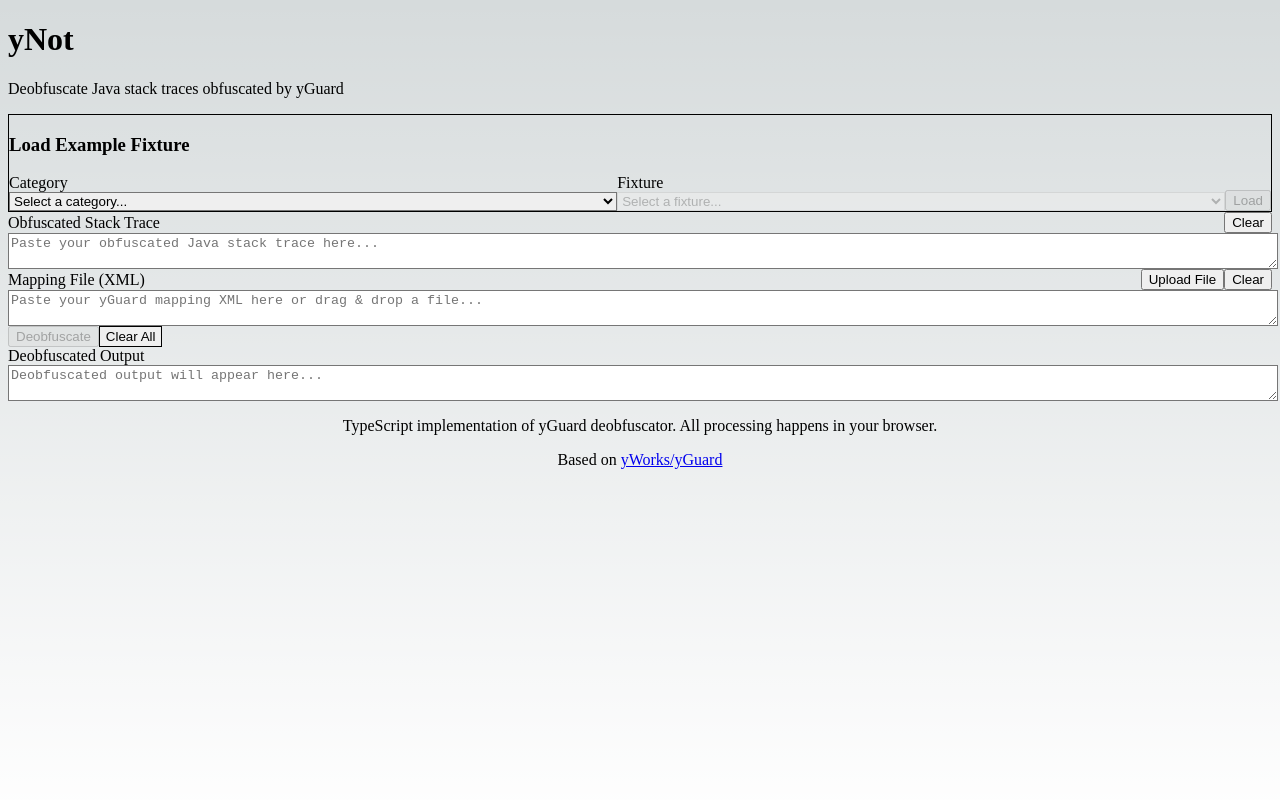
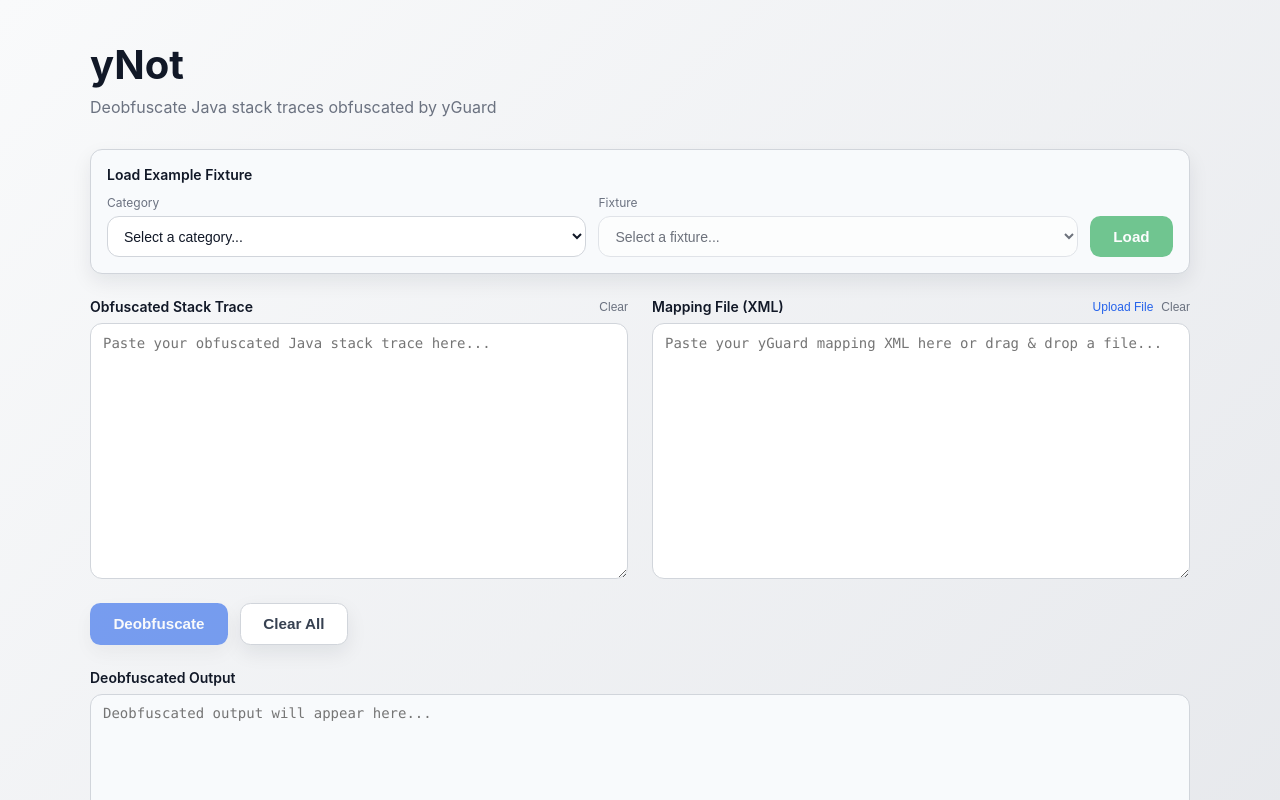
Before and after one commit to ctalau/ynot, a Next.js app: page / in a window 1280 px wide. Shown: the top 800 px of the page. Built offline with nearby package versions, Linux system fonts and the light colour scheme.

Commit message:
Replace tailwind styling with plain CSS

```diff
--- a/app/globals.css
+++ b/app/globals.css
@@ -1,27 +1,335 @@
-@tailwind base;
-@tailwind components;
-@tailwind utilities;
-
 :root {
-  --foreground-rgb: 0, 0, 0;
-  --background-start-rgb: 214, 219, 220;
-  --background-end-rgb: 255, 255, 255;
+  color-scheme: light dark;
+  --page-bg-start: #f9fafb;
+  --page-bg-end: #e5e7eb;
+  --text-primary: #111827;
+  --text-muted: #6b7280;
+  --panel-bg: #ffffff;
+  --panel-muted-bg: #f8fafc;
+  --panel-border: #d1d5db;
+  --input-bg: #ffffff;
+  --input-text: #111827;
+  --link: #2563eb;
+  --link-hover: #1d4ed8;
+  --link-muted: #6b7280;
+  --link-muted-hover: #374151;
+  --primary: #2563eb;
+  --primary-hover: #1d4ed8;
+  --success: #16a34a;
+  --success-hover: #15803d;
+  --secondary-bg: #ffffff;
+  --secondary-text: #374151;
+  --secondary-hover: #f3f4f6;
+  --danger-bg: #fef2f2;
+  --danger-border: #fca5a5;
+  --danger-text: #dc2626;
+  --danger-text-strong: #b91c1c;
+  --shadow: 0 8px 20px rgba(15, 23, 42, 0.08);
+  --radius: 0.75rem;
 }
 
 @media (prefers-color-scheme: dark) {
   :root {
-    --foreground-rgb: 255, 255, 255;
-    --background-start-rgb: 0, 0, 0;
-    --background-end-rgb: 0, 0, 0;
+    --page-bg-start: #0f172a;
+    --page-bg-end: #111827;
+    --text-primary: #f9fafb;
+    --text-muted: #9ca3af;
+    --panel-bg: #111827;
+    --panel-muted-bg: #1f2937;
+    --panel-border: #374151;
+    --input-bg: #0f172a;
+    --input-text: #f9fafb;
+    --link: #60a5fa;
+    --link-hover: #93c5fd;
+    --link-muted: #9ca3af;
+    --link-muted-hover: #e5e7eb;
+    --primary: #3b82f6;
+    --primary-hover: #2563eb;
+    --success: #22c55e;
+    --success-hover: #16a34a;
+    --secondary-bg: #1f2937;
+    --secondary-text: #e5e7eb;
+    --secondary-hover: #374151;
+    --danger-bg: rgba(127, 29, 29, 0.4);
+    --danger-border: #b91c1c;
+    --danger-text: #fca5a5;
+    --danger-text-strong: #fecaca;
+    --shadow: 0 8px 20px rgba(15, 23, 42, 0.45);
   }
 }
 
+* {
+  box-sizing: border-box;
+}
+
 body {
-  color: rgb(var(--foreground-rgb));
-  background: linear-gradient(
-      to bottom,
-      transparent,
-      rgb(var(--background-end-rgb))
-    )
-    rgb(var(--background-start-rgb));
+  margin: 0;
+  font-family: 'Inter', 'Segoe UI', system-ui, -apple-system, sans-serif;
+  color: var(--text-primary);
+  background: linear-gradient(135deg, var(--page-bg-start), var(--page-bg-end));
 }
+
+main {
+  display: block;
+}
+
+.page {
+  min-height: 100vh;
+  padding: 2.5rem 2rem 3rem;
+}
+
+.container {
+  max-width: 1100px;
+  margin: 0 auto;
+}
+
+.page-header {
+  margin-bottom: 2rem;
+}
+
+.page-title {
+  font-size: 2.5rem;
+  font-weight: 700;
+  margin: 0 0 0.5rem;
+}
+
+.page-subtitle {
+  margin: 0;
+  color: var(--text-muted);
+}
+
+.section {
+  margin-bottom: 1.5rem;
+}
+
+.split-grid {
+  display: grid;
+  grid-template-columns: repeat(auto-fit, minmax(280px, 1fr));
+  gap: 1.5rem;
+  margin-bottom: 1.5rem;
+}
+
+.actions {
+  display: flex;
+  flex-wrap: wrap;
+  gap: 0.75rem;
+  margin-bottom: 1.5rem;
+}
+
+.panel {
+  display: flex;
+  flex-direction: column;
+  gap: 0.5rem;
+}
+
+.panel__header {
+  display: flex;
+  align-items: center;
+  justify-content: space-between;
+  gap: 0.75rem;
+}
+
+.panel__label {
+  font-size: 0.875rem;
+  font-weight: 600;
+}
+
+.panel__actions {
+  display: flex;
+  gap: 0.5rem;
+}
+
+.card {
+  display: flex;
+  flex-direction: column;
+  gap: 0.75rem;
+  padding: 1rem;
+  background: var(--panel-muted-bg);
+  border: 1px solid var(--panel-border);
+  border-radius: var(--radius);
+  box-shadow: var(--shadow);
+}
+
+.card__title {
+  font-size: 0.875rem;
+  font-weight: 600;
+  margin: 0;
+}
+
+.card__row {
+  display: flex;
+  flex-wrap: wrap;
+  gap: 0.75rem;
+  align-items: flex-end;
+}
+
+.form-field {
+  flex: 1 1 200px;
+  min-width: 180px;
+}
+
+.form-label {
+  display: block;
+  margin-bottom: 0.4rem;
+  font-size: 0.75rem;
+  color: var(--text-muted);
+}
+
+.select,
+.textarea {
+  width: 100%;
+  border: 1px solid var(--panel-border);
+  border-radius: var(--radius);
+  padding: 0.65rem 0.75rem;
+  background: var(--input-bg);
+  color: var(--input-text);
+  font-size: 0.875rem;
+  transition: border-color 0.2s ease, box-shadow 0.2s ease;
+}
+
+.select:disabled,
+.textarea:disabled {
+  opacity: 0.6;
+  cursor: not-allowed;
+}
+
+.select:focus,
+.textarea:focus {
+  outline: none;
+  border-color: var(--primary);
+  box-shadow: 0 0 0 2px rgba(37, 99, 235, 0.2);
+}
+
+.textarea {
+  height: 16rem;
+  font-family: ui-monospace, SFMono-Regular, Menlo, Monaco, Consolas, 'Liberation Mono', monospace;
+  resize: vertical;
+}
+
+.textarea--output {
+  background: var(--panel-muted-bg);
+}
+
+.link-button {
+  border: none;
+  background: none;
+  padding: 0;
+  font-size: 0.75rem;
+  color: var(--link);
+  cursor: pointer;
+  text-decoration: none;
+}
+
+.link-button:hover {
+  color: var(--link-hover);
+}
+
+.link-button--muted {
+  color: var(--link-muted);
+}
+
+.link-button--muted:hover {
+  color: var(--link-muted-hover);
+}
+
+.button {
+  border-radius: 0.65rem;
+  border: 1px solid transparent;
+  padding: 0.7rem 1.4rem;
+  font-size: 0.95rem;
+  font-weight: 600;
+  cursor: pointer;
+  transition: background 0.2s ease, color 0.2s ease, border-color 0.2s ease;
+}
+
+.button:disabled {
+  cursor: not-allowed;
+  opacity: 0.6;
+}
+
+.button--primary {
+  background: var(--primary);
+  color: #ffffff;
+  box-shadow: var(--shadow);
+}
+
+.button--primary:hover:not(:disabled) {
+  background: var(--primary-hover);
+}
+
+.button--secondary {
+  background: var(--secondary-bg);
+  color: var(--secondary-text);
+  border-color: var(--panel-border);
+  box-shadow: var(--shadow);
+}
+
+.button--secondary:hover:not(:disabled) {
+  background: var(--secondary-hover);
+}
+
+.button--success {
+  background: var(--success);
+  color: #ffffff;
+}
+
+.button--success:hover:not(:disabled) {
+  background: var(--success-hover);
+}
+
+.error-box {
+  width: 100%;
+  height: 16rem;
+  padding: 0.75rem;
+  border-radius: var(--radius);
+  border: 1px solid var(--danger-border);
+  background: var(--danger-bg);
+}
+
+.error-box__title {
+  margin: 0 0 0.5rem;
+  color: var(--danger-text-strong);
+  font-weight: 600;
+  font-size: 0.875rem;
+}
+
+.error-box__message {
+  margin: 0;
+  font-size: 0.85rem;
+  color: var(--danger-text);
+  white-space: pre-wrap;
+}
+
+.helper-text {
+  font-size: 0.75rem;
+  color: var(--text-muted);
+  margin: 0;
+}
+
+.footer {
+  margin-top: 2rem;
+  text-align: center;
+  font-size: 0.8rem;
+  color: var(--text-muted);
+}
+
+.footer p {
+  margin: 0.35rem 0 0;
+}
+
+.footer p:first-child {
+  margin-top: 0;
+}
+
+.link {
+  color: var(--link);
+  text-decoration: none;
+}
+
+.link:hover {
+  text-decoration: underline;
+}
+
+.visually-hidden {
+  display: none;
+}
--- a/app/page.tsx
+++ b/app/page.tsx
@@ -72,25 +72,25 @@
   }
 
   return (
-    <main className="min-h-screen p-8 bg-gradient-to-br from-gray-50 to-gray-100 dark:from-gray-900 dark:to-gray-800">
-      <div className="max-w-7xl mx-auto">
+    <main className="page">
+      <div className="container">
         {/* Header */}
-        <div className="mb-8">
-          <h1 className="text-4xl font-bold text-gray-900 dark:text-white mb-2">
+        <div className="page-header">
+          <h1 className="page-title">
             yNot
           </h1>
-          <p className="text-gray-600 dark:text-gray-400">
+          <p className="page-subtitle">
             Deobfuscate Java stack traces obfuscated by yGuard
           </p>
         </div>
 
         {/* Fixture Selector */}
-        <div className="mb-6">
+        <div className="section">
           <FixtureSelector onLoadFixture={handleLoadFixture} />
         </div>
 
         {/* Main Grid */}
-        <div className="grid grid-cols-1 lg:grid-cols-2 gap-6 mb-6">
+        <div className="split-grid">
           <StackInput
             value={stackTrace}
             onChange={setStackTrace}
@@ -104,17 +104,17 @@
         </div>
 
         {/* Action Buttons */}
-        <div className="flex gap-3 mb-6">
+        <div className="actions">
           <button
             onClick={handleDeobfuscate}
             disabled={isLoading || !stackTrace || !mapping}
-            className="px-6 py-3 text-white bg-blue-600 hover:bg-blue-700 disabled:bg-gray-400 rounded-lg font-medium shadow-md disabled:cursor-not-allowed transition-colors"
+            className="button button--primary"
           >
             {isLoading ? 'Processing...' : 'Deobfuscate'}
           </button>
           <button
             onClick={handleClearAll}
-            className="px-6 py-3 text-gray-700 dark:text-gray-300 bg-white dark:bg-gray-700 hover:bg-gray-50 dark:hover:bg-gray-600 border border-gray-300 dark:border-gray-600 rounded-lg font-medium shadow-md transition-colors"
+            className="button button--secondary"
           >
             Clear All
           </button>
@@ -124,17 +124,17 @@
         <ResultDisplay value={result} error={error} />
 
         {/* Footer */}
-        <div className="mt-8 text-center text-sm text-gray-500 dark:text-gray-400">
+        <div className="footer">
           <p>
             TypeScript implementation of yGuard deobfuscator. All processing happens in your browser.
           </p>
-          <p className="mt-1">
+          <p>
             Based on{' '}
             <a
               href="https://github.com/yWorks/yGuard"
               target="_blank"
               rel="noopener noreferrer"
-              className="text-blue-600 dark:text-blue-400 hover:underline"
+              className="link"
             >
               yWorks/yGuard
             </a>
--- a/components/FixtureSelector.tsx
+++ b/components/FixtureSelector.tsx
@@ -22,18 +22,18 @@
   }
 
   return (
-    <div className="flex flex-col gap-3 p-4 border border-gray-300 dark:border-gray-600 rounded-lg bg-gray-50 dark:bg-gray-800/50">
-      <h3 className="text-sm font-semibold">Load Example Fixture</h3>
-      <div className="flex gap-2 items-end">
-        <div className="flex-1">
-          <label className="text-xs text-gray-600 dark:text-gray-400 mb-1 block">Category</label>
+    <div className="card">
+      <h3 className="card__title">Load Example Fixture</h3>
+      <div className="card__row">
+        <div className="form-field">
+          <label className="form-label">Category</label>
           <select
             value={selectedCategory}
             onChange={(e) => {
               setSelectedCategory(e.target.value)
               setSelectedFixture('')
             }}
-            className="w-full px-3 py-2 text-sm border border-gray-300 dark:border-gray-600 rounded bg-white dark:bg-gray-700 text-gray-900 dark:text-gray-100"
+            className="select"
           >
             <option value="">Select a category...</option>
             {categories.map(cat => (
@@ -41,13 +41,13 @@
             ))}
           </select>
         </div>
-        <div className="flex-1">
-          <label className="text-xs text-gray-600 dark:text-gray-400 mb-1 block">Fixture</label>
+        <div className="form-field">
+          <label className="form-label">Fixture</label>
           <select
             value={selectedFixture}
             onChange={(e) => setSelectedFixture(e.target.value)}
             disabled={!selectedCategory}
-            className="w-full px-3 py-2 text-sm border border-gray-300 dark:border-gray-600 rounded bg-white dark:bg-gray-700 text-gray-900 dark:text-gray-100 disabled:opacity-50"
+            className="select"
           >
             <option value="">Select a fixture...</option>
             {categoryFixtures.map(fixture => (
@@ -58,13 +58,13 @@
         <button
           onClick={handleLoad}
           disabled={!selectedFixture}
-          className="px-4 py-2 text-sm font-medium text-white bg-green-600 hover:bg-green-700 disabled:bg-gray-400 rounded shadow-sm disabled:cursor-not-allowed"
+          className="button button--success"
         >
           Load
         </button>
       </div>
       {selectedFixture && (
-        <p className="text-xs text-gray-600 dark:text-gray-400">
+        <p className="helper-text">
           {fixtures.find(f => f.id === selectedFixture)?.description}
         </p>
       )}
--- a/components/MappingInput.tsx
+++ b/components/MappingInput.tsx
@@ -41,19 +41,19 @@
   }
 
   return (
-    <div className="flex flex-col gap-2">
-      <div className="flex items-center justify-between">
-        <label className="text-sm font-medium">Mapping File (XML)</label>
-        <div className="flex gap-2">
+    <div className="panel">
+      <div className="panel__header">
+        <label className="panel__label">Mapping File (XML)</label>
+        <div className="panel__actions">
           <button
             onClick={() => fileInputRef.current?.click()}
-            className="text-xs text-blue-600 hover:text-blue-700 dark:text-blue-400 dark:hover:text-blue-300"
+            className="link-button"
           >
             Upload File
           </button>
           <button
             onClick={onClear}
-            className="text-xs text-gray-500 hover:text-gray-700 dark:text-gray-400 dark:hover:text-gray-200"
+            className="link-button link-button--muted"
           >
             Clear
           </button>
@@ -64,14 +64,14 @@
         type="file"
         accept=".xml"
         onChange={handleFileUpload}
-        className="hidden"
+        className="visually-hidden"
       />
       <textarea
         value={value}
         onChange={(e) => onChange(e.target.value)}
         onDrop={handleDrop}
         onDragOver={handleDragOver}
-        className="w-full h-64 p-3 font-mono text-sm border border-gray-300 dark:border-gray-600 rounded-lg bg-white dark:bg-gray-800 text-gray-900 dark:text-gray-100 focus:ring-2 focus:ring-blue-500 focus:border-transparent resize-y"
+        className="textarea"
         placeholder="Paste your yGuard mapping XML here or drag & drop a file..."
         spellCheck={false}
       />
--- a/components/ResultDisplay.tsx
+++ b/components/ResultDisplay.tsx
@@ -23,20 +23,20 @@
   }
 
   return (
-    <div className="flex flex-col gap-2">
-      <div className="flex items-center justify-between">
-        <label className="text-sm font-medium">Deobfuscated Output</label>
+    <div className="panel">
+      <div className="panel__header">
+        <label className="panel__label">Deobfuscated Output</label>
         {value && !error && (
-          <div className="flex gap-2">
+          <div className="panel__actions">
             <button
               onClick={handleCopy}
-              className="text-xs text-blue-600 hover:text-blue-700 dark:text-blue-400 dark:hover:text-blue-300"
+              className="link-button"
             >
               Copy to Clipboard
             </button>
             <button
               onClick={handleDownload}
-              className="text-xs text-blue-600 hover:text-blue-700 dark:text-blue-400 dark:hover:text-blue-300"
+              className="link-button"
             >
               Download
             </button>
@@ -44,15 +44,15 @@
         )}
       </div>
       {error ? (
-        <div className="w-full h-64 p-3 border border-red-300 dark:border-red-600 rounded-lg bg-red-50 dark:bg-red-900/20">
-          <p className="text-sm text-red-600 dark:text-red-400 font-semibold mb-2">Error:</p>
-          <pre className="text-sm text-red-700 dark:text-red-300 whitespace-pre-wrap">{error}</pre>
+        <div className="error-box">
+          <p className="error-box__title">Error:</p>
+          <pre className="error-box__message">{error}</pre>
         </div>
       ) : (
         <textarea
           value={value}
           readOnly
-          className="w-full h-64 p-3 font-mono text-sm border border-gray-300 dark:border-gray-600 rounded-lg bg-gray-50 dark:bg-gray-900 text-gray-900 dark:text-gray-100 resize-y"
+          className="textarea textarea--output"
           placeholder="Deobfuscated output will appear here..."
           spellCheck={false}
         />
--- a/components/StackInput.tsx
+++ b/components/StackInput.tsx
@@ -8,12 +8,12 @@
 
 export default function StackInput({ value, onChange, onClear }: StackInputProps) {
   return (
-    <div className="flex flex-col gap-2">
-      <div className="flex items-center justify-between">
-        <label className="text-sm font-medium">Obfuscated Stack Trace</label>
+    <div className="panel">
+      <div className="panel__header">
+        <label className="panel__label">Obfuscated Stack Trace</label>
         <button
           onClick={onClear}
-          className="text-xs text-gray-500 hover:text-gray-700 dark:text-gray-400 dark:hover:text-gray-200"
+          className="link-button link-button--muted"
         >
           Clear
         </button>
@@ -21,7 +21,7 @@
       <textarea
         value={value}
         onChange={(e) => onChange(e.target.value)}
-        className="w-full h-64 p-3 font-mono text-sm border border-gray-300 dark:border-gray-600 rounded-lg bg-white dark:bg-gray-800 text-gray-900 dark:text-gray-100 focus:ring-2 focus:ring-blue-500 focus:border-transparent resize-y"
+        className="textarea"
         placeholder="Paste your obfuscated Java stack trace here..."
         spellCheck={false}
       />
--- a/tsconfig.json
+++ b/tsconfig.json
@@ -43,7 +43,9 @@
     "components/**/*",
     "lib/**/*",
     ".next/types/**/*.ts",
-    ".next/dev/types/**/*.ts"
+    ".next/dev/types/**/*.ts",
+    "out/types/**/*.ts",
+    "out/dev/types/**/*.ts"
   ],
   "exclude": [
     "node_modules",
```
